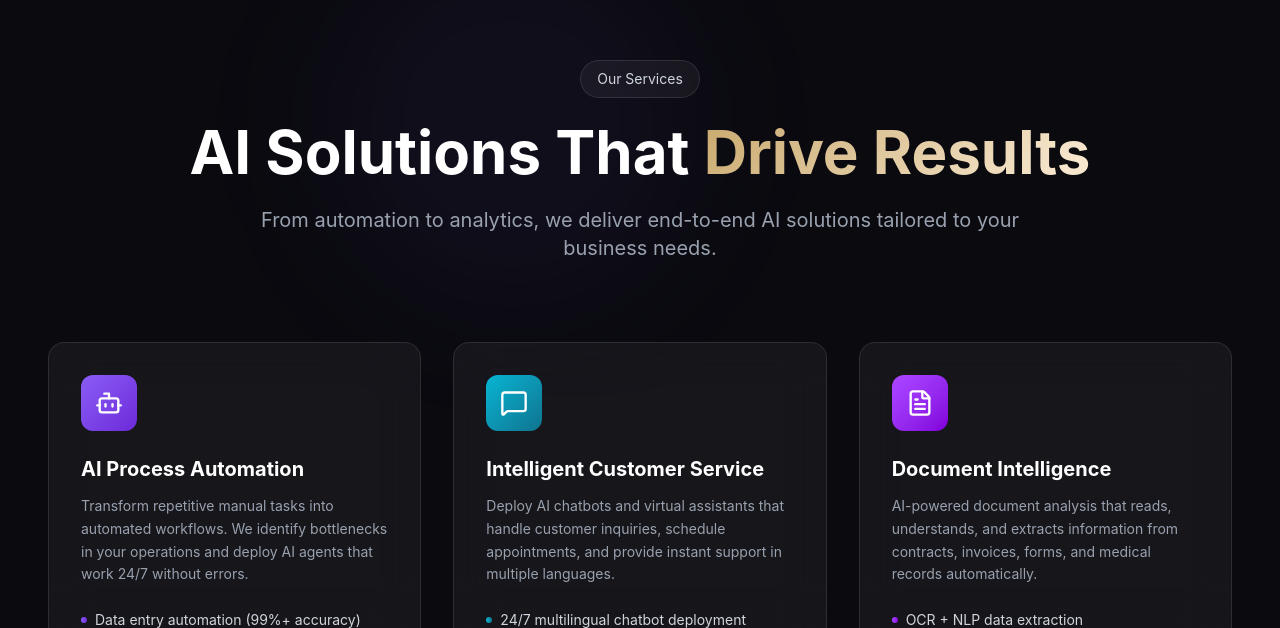
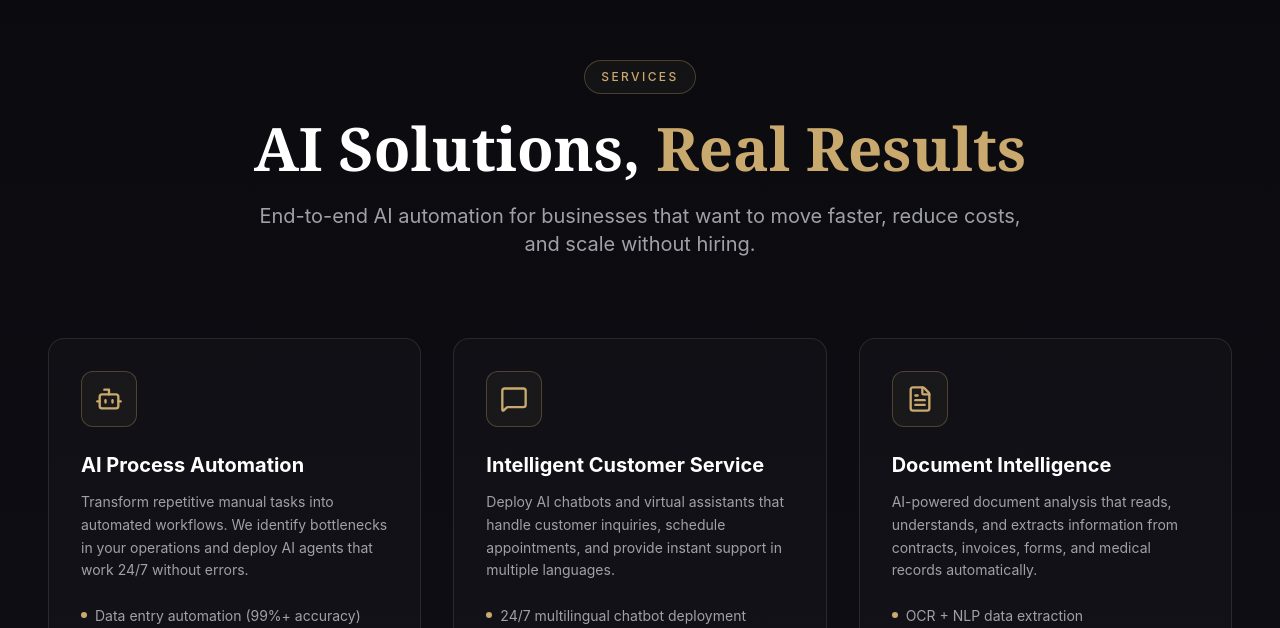
Before and after one commit to Pablodd1/ai-dynamics-v2, a React (Vite) app: page / in a window 1280 px wide. Shown: the part 2172-2800 px from the top of the page. Built offline with nearby package versions, Linux system fonts and the light colour scheme.

Commit message:
Complete luxury redesign: all components updated to gold aesthetic, legal pages added

```diff
--- a/src/components/CaseStudies.tsx
+++ b/src/components/CaseStudies.tsx
@@ -14,7 +14,6 @@ const CaseStudies = () => {
         { label: 'Cost Savings', value: '$2M/year' },
       ],
       image: 'https://images.unsplash.com/photo-1551288049-bebda4e38f71?w=800&q=80',
-      gradient: 'from-blue-500 to-cyan-500',
     },
     {
       icon: Stethoscope,
@@ -27,7 +26,6 @@ const CaseStudies = () => {
         { label: 'Patients Helped', value: '10K+' },
       ],
       image: 'https://images.unsplash.com/photo-1576091160399-112ba8d25d1d?w=800&q=80',
-      gradient: 'from-emerald-500 to-teal-500',
     },
     {
       icon: ShoppingCart,
@@ -40,7 +38,6 @@ const CaseStudies = () => {
         { label: 'Customer LTV', value: '+42%' },
       ],
       image: 'https://images.unsplash.com/photo-1556742049-0cfed4f6a45d?w=800&q=80',
-      gradient: 'from-purple-500 to-pink-500',
     },
     {
       icon: Scale,
@@ -53,14 +50,16 @@ const CaseStudies = () => {
         { label: 'Documents/Month', value: '5K+' },
       ],
       image: 'https://images.unsplash.com/photo-1589829545856-d10d557cf95f?w=800&q=80',
-      gradient: 'from-orange-500 to-red-500',
     },
   ]
 
   return (
-    <section id="case-studies" className="section-padding relative overflow-hidden">
-      {/* Background */}
-      <div className="absolute inset-0 bg-gradient-to-b from-dark via-primary-950/10 to-dark" />
+    <section id="case-studies" className="section-padding relative overflow-hidden bg-gradient-to-b from-dark-50 to-dark">
+      {/* Subtle background */}
+      <div className="absolute inset-0 opacity-[0.02]" style={{
+        backgroundImage: `radial-gradient(circle at 1px 1px, rgba(201,169,110,0.5) 1px, transparent 0)`,
+        backgroundSize: '50px 50px',
+      }} />
 
       <div className="relative z-10 max-w-7xl mx-auto px-4 sm:px-6 lg:px-8">
         {/* Header */}
@@ -70,86 +69,70 @@ const CaseStudies = () => {
           viewport={{ once: true }}
           className="text-center mb-20"
         >
-          <span className="inline-block px-4 py-2 rounded-full glass text-sm text-gray-300 mb-6">
+          <span className="inline-block px-4 py-2 rounded-full border border-luxury-gold/30 bg-luxury-gold/5 text-luxury-gold text-xs uppercase tracking-[0.2em] font-medium mb-6">
             Success Stories
           </span>
-          <h2 className="text-4xl md:text-5xl lg:text-6xl font-bold mb-6">
+          <h2 className="text-4xl md:text-5xl lg:text-6xl font-bold mb-6 font-serif">
             <span className="text-white">Real Results,</span>{' '}
-            <span className="gradient-text">Real Impact</span>
+            <span className="text-luxury-gold">Real Impact</span>
           </h2>
-          <p className="text-xl text-gray-400 max-w-3xl mx-auto">
-            See how we have helped businesses across industries achieve
-            transformative results with custom AI solutions.
+          <p className="text-xl text-luxury-silver max-w-3xl mx-auto">
+            See how we have helped businesses transform their operations with AI.
           </p>
         </motion.div>
 
-        {/* Case Studies Grid */}
+        {/* Cases Grid */}
         <div className="grid md:grid-cols-2 gap-8">
-          {cases.map((caseStudy, index) => (
+          {cases.map((caseItem, index) => (
             <motion.div
-              key={caseStudy.title}
-              initial={{ opacity: 0, y: 30 }}
+              key={caseItem.title}
+              initial={{ opacity: 0, y: 20 }}
               whileInView={{ opacity: 1, y: 0 }}
               viewport={{ once: true }}
               transition={{ delay: index * 0.1 }}
-              className="group relative overflow-hidden rounded-2xl"
+              className="group relative rounded-2xl overflow-hidden border border-white/10 bg-white/[0.02] hover:border-luxury-gold/30 transition-all duration-500"
             >
-              <div className="relative aspect-[4/3] overflow-hidden">
+              {/* Image */}
+              <div className="relative h-48 overflow-hidden">
                 <img
-                  src={caseStudy.image}
-                  alt={caseStudy.title}
-                  className="w-full h-full object-cover transition-transform duration-700 group-hover:scale-110"
+                  src={caseItem.image}
+                  alt={caseItem.title}
+                  className="w-full h-full object-cover group-hover:scale-105 transition-transform duration-700"
                 />
-                <div className={`absolute inset-0 bg-gradient-to-t ${caseStudy.gradient} opacity-80`} />
-                <div className="absolute inset-0 bg-gradient-to-t from-dark via-dark/50 to-transparent" />
+                <div className="absolute inset-0 bg-gradient-to-t from-dark to-transparent" />
+
+                {/* Industry Badge */}
+                <div className="absolute top-4 left-4 flex items-center gap-2 px-3 py-1.5 rounded-full border border-luxury-gold/30 bg-dark/80 backdrop-blur-sm text-xs text-luxury-champagne">
+                  <caseItem.icon className="w-3.5 h-3.5 text-luxury-gold" />
+                  {caseItem.industry}
+                </div>
+              </div>
 
               {/* Content */}
-                <div className="absolute inset-0 p-8 flex flex-col justify-end">
-                  <div className="flex items-center gap-2 mb-4">
-                    <div className="p-2 rounded-lg bg-white/20 backdrop-blur-sm">
-                      <caseStudy.icon className="w-5 h-5 text-white" />
+              <div className="p-6">
+                <div className="flex items-start justify-between mb-3">
+                  <h3 className="text-xl font-bold text-white group-hover:text-luxury-champagne transition-colors">
+                    {caseItem.title}
+                  </h3>
+                  <ArrowUpRight className="w-5 h-5 text-luxury-silver group-hover:text-luxury-gold transition-colors" />
                 </div>
-                    <span className="text-sm text-white/80 font-medium">{caseStudy.industry}</span>
-                  </div>
-
-                  <h3 className="text-2xl font-bold text-white mb-2">{caseStudy.title}</h3>
-                  <p className="text-white/80 text-sm mb-6 line-clamp-2">{caseStudy.description}</p>
+                <p className="text-luxury-silver text-sm leading-relaxed mb-6">
+                  {caseItem.description}
+                </p>
 
                 {/* Results */}
-                  <div className="grid grid-cols-3 gap-4 mb-6">
-                    {caseStudy.results.map((result) => (
+                <div className="grid grid-cols-3 gap-4 pt-4 border-t border-white/10">
+                  {caseItem.results.map((result) => (
                     <div key={result.label} className="text-center">
-                        <div className="text-xl font-bold text-white">{result.value}</div>
-                        <div className="text-xs text-white/60">{result.label}</div>
+                      <div className="text-lg font-bold text-luxury-gold">{result.value}</div>
+                      <div className="text-xs text-luxury-silver">{result.label}</div>
                     </div>
                   ))}
-                  </div>
-
-                  <a
-                    href="#contact"
-                    className="inline-flex items-center gap-2 text-white font-medium group/link"
-                  >
-                    Read Full Case Study
-                    <ArrowUpRight className="w-4 h-4 group-hover/link:translate-x-1 group-hover/link:-translate-y-1 transition-transform" />
-                  </a>
                 </div>
               </div>
             </motion.div>
           ))}
         </div>
-
-        {/* CTA */}
-        <motion.div
-          initial={{ opacity: 0, y: 20 }}
-          whileInView={{ opacity: 1, y: 0 }}
-          viewport={{ once: true }}
-          className="mt-16 text-center"
-        >
-          <a href="#contact" className="btn-primary inline-flex items-center gap-2">
-            Start Your Project
-            <ArrowUpRight className="w-5 h-5" />
-          </a>
-        </motion.div>
       </div>
     </section>
   )
--- a/src/components/DetailedServices.tsx
+++ b/src/components/DetailedServices.tsx
@@ -15,7 +15,8 @@ const DetailedServices = () => {
         'Report generation in seconds',
       ],
       benefit: 'Save 20+ hours/week per employee',
-      color: 'from-primary-500 to-primary-700',
+      color: 'border-luxury-gold/30',
+      bgColor: 'bg-luxury-gold/5',
     },
     {
       icon: MessageSquare,
@@ -28,7 +29,8 @@ const DetailedServices = () => {
         'Sentiment analysis & escalation',
       ],
       benefit: 'Reduce response time by 90%',
-      color: 'from-accent to-accent-700',
+      color: 'border-luxury-gold/30',
+      bgColor: 'bg-luxury-gold/5',
     },
     {
       icon: FileText,
@@ -41,7 +43,8 @@ const DetailedServices = () => {
         'Compliance document management',
       ],
       benefit: 'Process 1000+ documents/day',
-      color: 'from-purple-500 to-purple-700',
+      color: 'border-luxury-gold/30',
+      bgColor: 'bg-luxury-gold/5',
     },
     {
       icon: BarChart3,
@@ -54,93 +57,96 @@ const DetailedServices = () => {
         'Revenue trend analysis',
       ],
       benefit: 'Improve forecasting accuracy by 85%',
-      color: 'from-pink-500 to-pink-700',
+      color: 'border-luxury-gold/30',
+      bgColor: 'bg-luxury-gold/5',
     },
     {
       icon: Workflow,
-      title: 'Workflow Optimization',
-      description: 'Map, analyze, and optimize your business processes. We identify inefficiencies and implement streamlined workflows that reduce costs and improve quality.',
+      title: 'Workflow Integration',
+      description: 'Seamlessly connect your existing tools and systems. We integrate with 5000+ apps including Salesforce, HubSpot, Slack, and your custom software.',
       features: [
-        'Process mapping & analysis',
-        'Bottleneck identification',
-        'Workflow automation design',
-        'Performance monitoring dashboards',
+        'CRM & ERP integration',
+        'Slack/Teams notifications',
+        'API development & management',
+        'Legacy system modernization',
       ],
-      benefit: 'Increase operational efficiency by 60%',
-      color: 'from-cyan-500 to-cyan-700',
+      benefit: 'Connect your entire tech stack',
+      color: 'border-luxury-gold/30',
+      bgColor: 'bg-luxury-gold/5',
     },
     {
       icon: Shield,
-      title: 'AI Governance & Compliance',
-      description: 'Ensure your AI implementations meet regulatory requirements. We provide frameworks for ethical AI, data privacy, and industry-specific compliance.',
+      title: 'Compliance & Security',
+      description: 'Enterprise-grade security with HIPAA, SOC 2, and GDPR compliance built in. Your data is encrypted, audited, and protected at every layer.',
       features: [
-        'HIPAA compliance for healthcare',
-        'Data privacy impact assessments',
-        'AI ethics framework implementation',
-        'Audit trails & documentation',
+        'HIPAA-compliant AI solutions',
+        'End-to-end AES-256 encryption',
+        'Audit logging & access controls',
+        'SOC 2 Type II certified',
       ],
-      benefit: '100% compliance guaranteed',
-      color: 'from-emerald-500 to-emerald-700',
+      benefit: 'Enterprise security from day one',
+      color: 'border-luxury-gold/30',
+      bgColor: 'bg-luxury-gold/5',
     },
   ]
 
   return (
-    <section id="detailed-services" className="section-padding relative overflow-hidden">
-      <div className="absolute inset-0">
-        <div className="absolute top-0 left-1/4 w-96 h-96 bg-primary-500/5 rounded-full blur-3xl" />
-        <div className="absolute bottom-0 right-1/4 w-96 h-96 bg-accent/5 rounded-full blur-3xl" />
-      </div>
-
-      <div className="relative z-10 max-w-7xl mx-auto px-4 sm:px-6 lg:px-8">
+    <section id="services" className="section-padding relative overflow-hidden bg-gradient-to-b from-dark to-dark-50">
+      <div className="max-w-7xl mx-auto px-4 sm:px-6 lg:px-8">
+        {/* Header */}
         <motion.div
           initial={{ opacity: 0, y: 20 }}
           whileInView={{ opacity: 1, y: 0 }}
           viewport={{ once: true }}
           className="text-center mb-20"
         >
-          <span className="inline-block px-4 py-2 rounded-full glass text-sm text-gray-300 mb-6">
-            Our Services
+          <span className="inline-block px-4 py-2 rounded-full border border-luxury-gold/30 bg-luxury-gold/5 text-luxury-gold text-xs uppercase tracking-[0.2em] font-medium mb-6">
+            Services
           </span>
-          <h2 className="text-4xl md:text-5xl lg:text-6xl font-bold mb-6">
-            <span className="text-white">AI Solutions That </span>
-            <span className="gradient-text">Drive Results</span>
+          <h2 className="text-4xl md:text-5xl lg:text-6xl font-bold mb-6 font-serif">
+            <span className="text-white">AI Solutions, </span>
+            <span className="text-luxury-gold">Real Results</span>
           </h2>
-          <p className="text-xl text-gray-400 max-w-3xl mx-auto">
-            From automation to analytics, we deliver end-to-end AI solutions
-            tailored to your business needs.
+          <p className="text-xl text-luxury-silver max-w-3xl mx-auto">
+            End-to-end AI automation for businesses that want to move faster, reduce costs, and scale without hiring.
           </p>
         </motion.div>
 
+        {/* Services Grid */}
         <div className="grid md:grid-cols-2 lg:grid-cols-3 gap-8">
           {services.map((service, index) => (
             <motion.div
               key={service.title}
-              initial={{ opacity: 0, y: 30 }}
+              initial={{ opacity: 0, y: 20 }}
               whileInView={{ opacity: 1, y: 0 }}
               viewport={{ once: true }}
               transition={{ delay: index * 0.1 }}
-              className="group relative"
+              className="group relative p-8 rounded-2xl border border-white/10 bg-white/[0.02] hover:border-luxury-gold/40 hover:bg-luxury-gold/[0.03] transition-all duration-500"
             >
-              <div className="relative h-full p-8 rounded-2xl glass gradient-border overflow-hidden transition-all duration-500 hover:bg-white/10">
-                <div className={`w-14 h-14 rounded-xl bg-gradient-to-br ${service.color} flex items-center justify-center mb-6 group-hover:scale-110 transition-transform duration-300`}>
-                  <service.icon className="w-7 h-7 text-white" />
+              {/* Icon */}
+              <div className={`w-14 h-14 rounded-xl border ${service.color} ${service.bgColor} flex items-center justify-center mb-6 group-hover:scale-110 transition-transform`}>
+                <service.icon className="w-7 h-7 text-luxury-gold" />
               </div>
 
+              {/* Content */}
               <h3 className="text-xl font-bold text-white mb-3">{service.title}</h3>
-                <p className="text-gray-400 mb-6 text-sm leading-relaxed">{service.description}</p>
+              <p className="text-luxury-silver text-sm leading-relaxed mb-6">
+                {service.description}
+              </p>
 
+              {/* Features */}
               <ul className="space-y-2 mb-6">
                 {service.features.map((feature) => (
-                    <li key={feature} className="flex items-center gap-2 text-sm text-gray-300">
-                      <div className={`w-1.5 h-1.5 rounded-full bg-gradient-to-r ${service.color}`} />
+                  <li key={feature} className="flex items-start gap-2 text-sm text-luxury-silver">
+                    <span className="w-1.5 h-1.5 rounded-full bg-luxury-gold mt-1.5 shrink-0" />
                     {feature}
                   </li>
                 ))}
               </ul>
 
-                <div className={`inline-block px-4 py-2 rounded-full bg-gradient-to-r ${service.color} bg-opacity-10 text-sm font-medium text-white`}>
+              {/* Benefit Badge */}
+              <div className="inline-block px-4 py-2 rounded-full border border-luxury-gold/20 bg-luxury-gold/5 text-xs text-luxury-champagne font-medium">
                 {service.benefit}
-                </div>
               </div>
             </motion.div>
           ))}
--- a/src/components/Process.tsx
+++ b/src/components/Process.tsx
@@ -9,7 +9,8 @@ const Process = () => {
       title: 'Discovery Audit',
       description: 'We analyze your current workflows, identify automation opportunities, and map out your processes. Free 30-minute consultation included.',
       duration: 'Week 1',
-      color: 'from-blue-500 to-cyan-500',
+      color: 'from-luxury-gold/40 to-luxury-gold-dark/40',
+      borderColor: 'border-luxury-gold/30',
     },
     {
       icon: Lightbulb,
@@ -17,7 +18,8 @@ const Process = () => {
       title: 'Strategy & Design',
       description: 'We design a custom AI solution tailored to your specific needs, with detailed roadmap, timeline, and ROI projections.',
       duration: 'Week 1-2',
-      color: 'from-purple-500 to-pink-500',
+      color: 'from-luxury-gold/40 to-luxury-gold-dark/40',
+      borderColor: 'border-luxury-gold/30',
     },
     {
       icon: Code,
@@ -25,7 +27,8 @@ const Process = () => {
       title: 'Implementation',
       description: 'Our team builds and integrates your AI solution, connecting with your existing tools and systems. Minimal disruption to operations.',
       duration: 'Week 2-4',
-      color: 'from-orange-500 to-red-500',
+      color: 'from-luxury-gold/40 to-luxury-gold-dark/40',
+      borderColor: 'border-luxury-gold/30',
     },
     {
       icon: Rocket,
@@ -33,7 +36,8 @@ const Process = () => {
       title: 'Launch & Training',
       description: 'We deploy your solution, train your team, and ensure everyone is confident using the new automated workflows.',
       duration: 'Week 4',
-      color: 'from-green-500 to-emerald-500',
+      color: 'from-luxury-gold/40 to-luxury-gold-dark/40',
+      borderColor: 'border-luxury-gold/30',
     },
     {
       icon: Headphones,
@@ -41,7 +45,8 @@ const Process = () => {
       title: 'Ongoing Support',
       description: 'Continuous monitoring, optimization, and support. We iterate based on your feedback and evolving business needs.',
       duration: 'Ongoing',
-      color: 'from-primary-500 to-primary-700',
+      color: 'from-luxury-gold/40 to-luxury-gold-dark/40',
+      borderColor: 'border-luxury-gold/30',
     },
   ]
 
@@ -54,21 +59,21 @@ const Process = () => {
           viewport={{ once: true }}
           className="text-center mb-20"
         >
-          <span className="inline-block px-4 py-2 rounded-full glass text-sm text-gray-300 mb-6">
+          <span className="inline-block px-4 py-2 rounded-full border border-luxury-gold/30 bg-luxury-gold/5 text-luxury-gold text-xs uppercase tracking-[0.2em] font-medium mb-6">
             How We Work
           </span>
-          <h2 className="text-4xl md:text-5xl lg:text-6xl font-bold mb-6">
+          <h2 className="text-4xl md:text-5xl lg:text-6xl font-bold mb-6 font-serif">
             <span className="text-white">Simple Process, </span>
-            <span className="gradient-text">Powerful Results</span>
+            <span className="text-luxury-gold">Powerful Results</span>
           </h2>
-          <p className="text-xl text-gray-400 max-w-3xl mx-auto">
+          <p className="text-xl text-luxury-silver max-w-3xl mx-auto">
             From first call to full automation in 30 days. No technical team required.
           </p>
         </motion.div>
 
         <div className="relative">
           {/* Connection Line */}
-          <div className="absolute left-1/2 top-0 bottom-0 w-px bg-gradient-to-b from-primary-500/50 via-accent/50 to-transparent hidden lg:block" />
+          <div className="absolute left-1/2 top-0 bottom-0 w-px bg-gradient-to-b from-luxury-gold/50 via-luxury-gold/30 to-transparent hidden lg:block" />
 
           <div className="space-y-12">
             {steps.map((step, index) => (
@@ -84,19 +89,19 @@ const Process = () => {
               >
                 {/* Content */}
                 <div className="flex-1 text-center lg:text-left">
-                  <div className={`inline-block px-4 py-2 rounded-full bg-gradient-to-r ${step.color} text-white text-sm font-medium mb-4`}>
+                  <div className={`inline-block px-4 py-2 rounded-full border ${step.borderColor} bg-gradient-to-r ${step.color} text-luxury-champagne text-sm font-medium mb-4 backdrop-blur-sm`}>
                     {step.duration}
                   </div>
-                  <h3 className="text-2xl font-bold text-white mb-4">
-                    <span className="text-primary-400">{step.number}</span> {step.title}
+                  <h3 className="text-2xl font-bold text-white mb-4 font-serif">
+                    <span className="text-luxury-gold">{step.number}</span> {step.title}
                   </h3>
-                  <p className="text-gray-400 leading-relaxed">{step.description}</p>
+                  <p className="text-luxury-silver leading-relaxed">{step.description}</p>
                 </div>
 
                 {/* Icon */}
                 <div className="relative z-10">
-                  <div className={`w-20 h-20 rounded-2xl bg-gradient-to-br ${step.color} flex items-center justify-center shadow-lg`}>
-                    <step.icon className="w-10 h-10 text-white" />
+                  <div className={`w-20 h-20 rounded-2xl border ${step.borderColor} bg-gradient-to-br ${step.color} flex items-center justify-center backdrop-blur-sm`}>
+                    <step.icon className="w-10 h-10 text-luxury-gold" />
                   </div>
                 </div>
 
```
Also changed, not shown: src/components/Contact.tsx (+34 -45 lines), src/components/Navigation.tsx (+11 -11 lines). Lines whose indentation alone changed are shown as unchanged.
